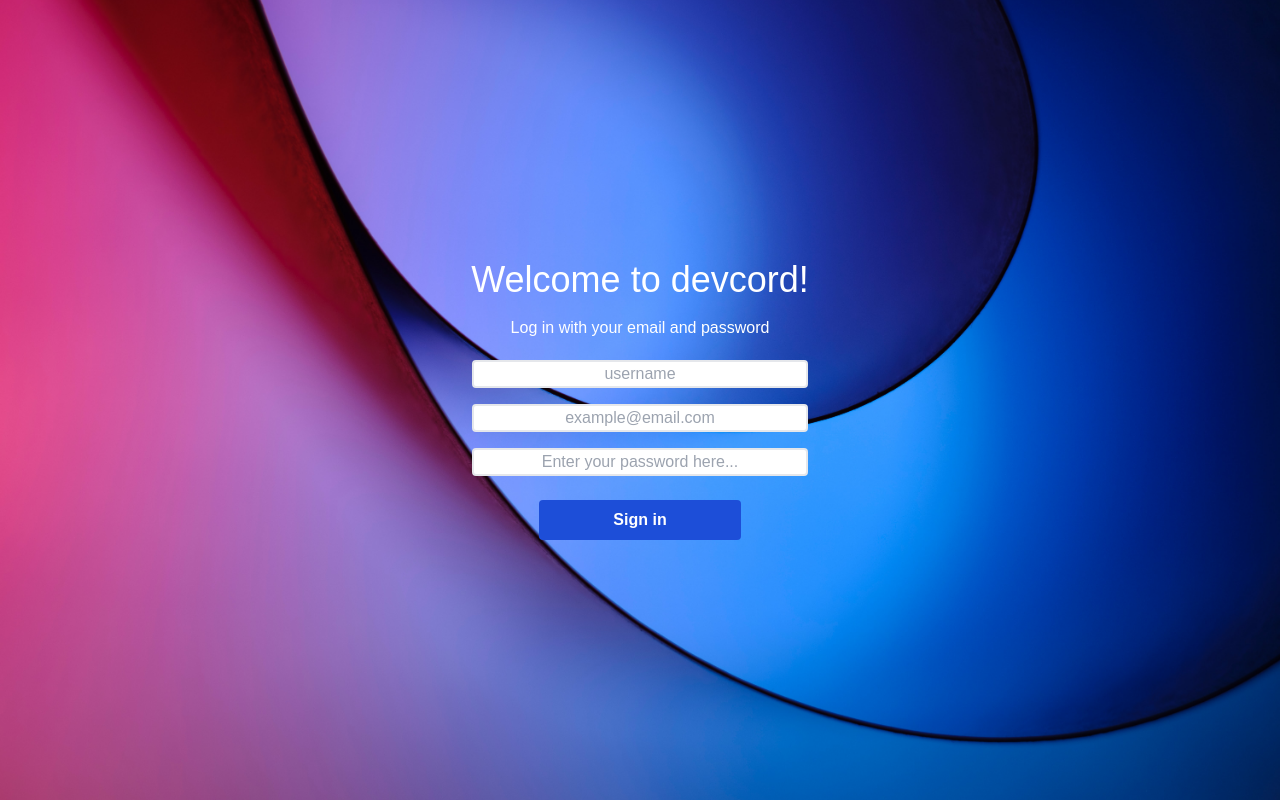
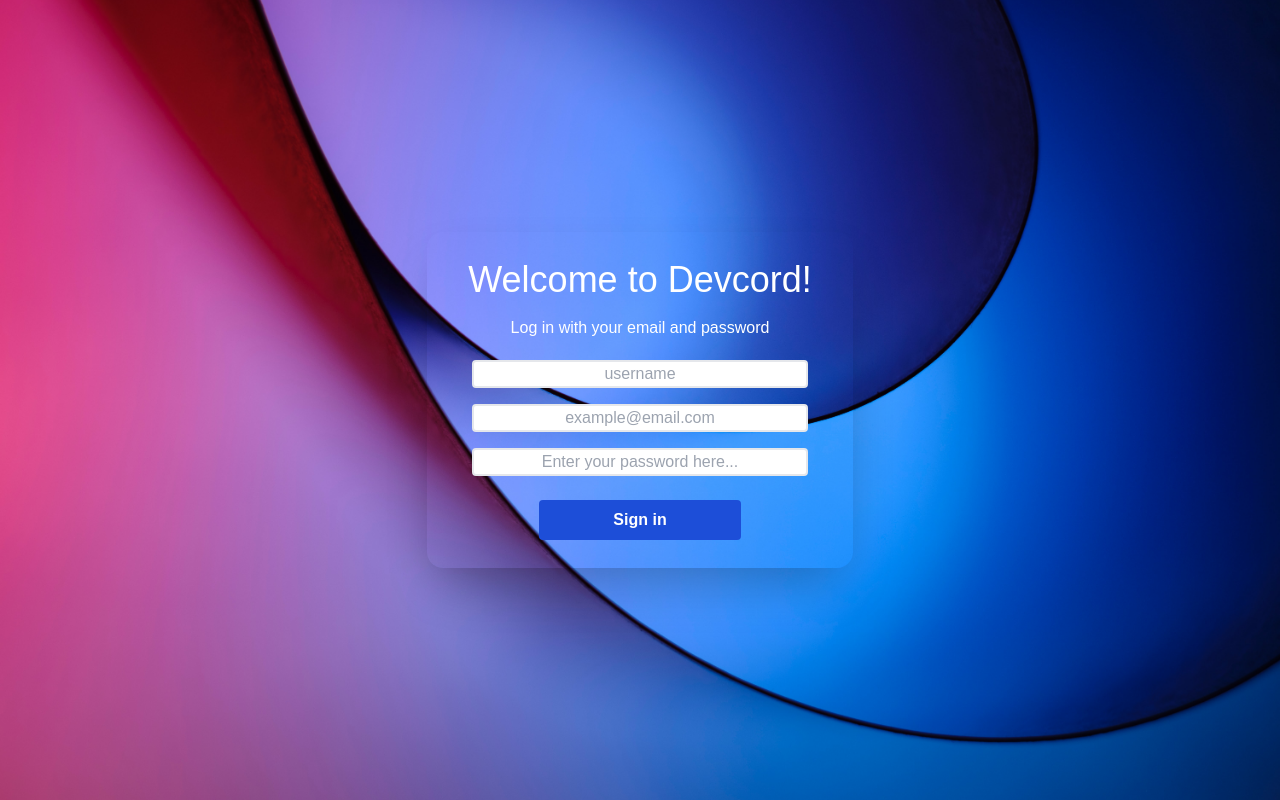
Before and after one commit to creative-tutorials/Devcord, a React (Create React App) app: page / in a window 1280 px wide. Built offline with nearby package versions, Linux system fonts and the light colour scheme; a web font is replaced by a local one.

Commit message:
Update Login.jsx

```diff
--- a/src/Components/Login.jsx
+++ b/src/Components/Login.jsx
@@ -5,8 +5,8 @@ function Login() {
   return (
     <>
       <div className="container flex items-center justify-center border-red-500 bg-red-50 h-screen">
-        <div className="text-center w-1/3 rounded-2xl p-3">
-          <h2 className="text-4xl m-4">Welcome to devcord!</h2>
+        <div className="text-center w-1/3 shadow-2xl rounded-2xl p-3">
+          <h2 className="text-4xl m-4">Welcome to Devcord!</h2>
           <p className="m-3">Log in with your email and password </p>
           <form className="flex flex-col text-center justify-center items-center">
             <input
```
